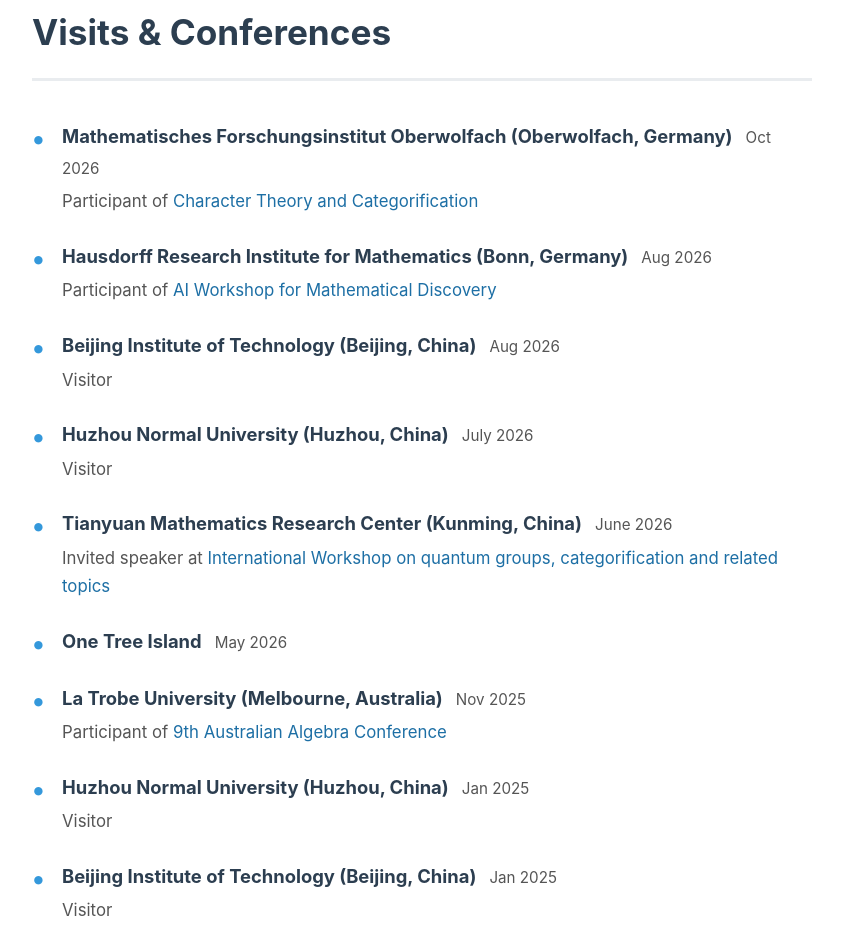
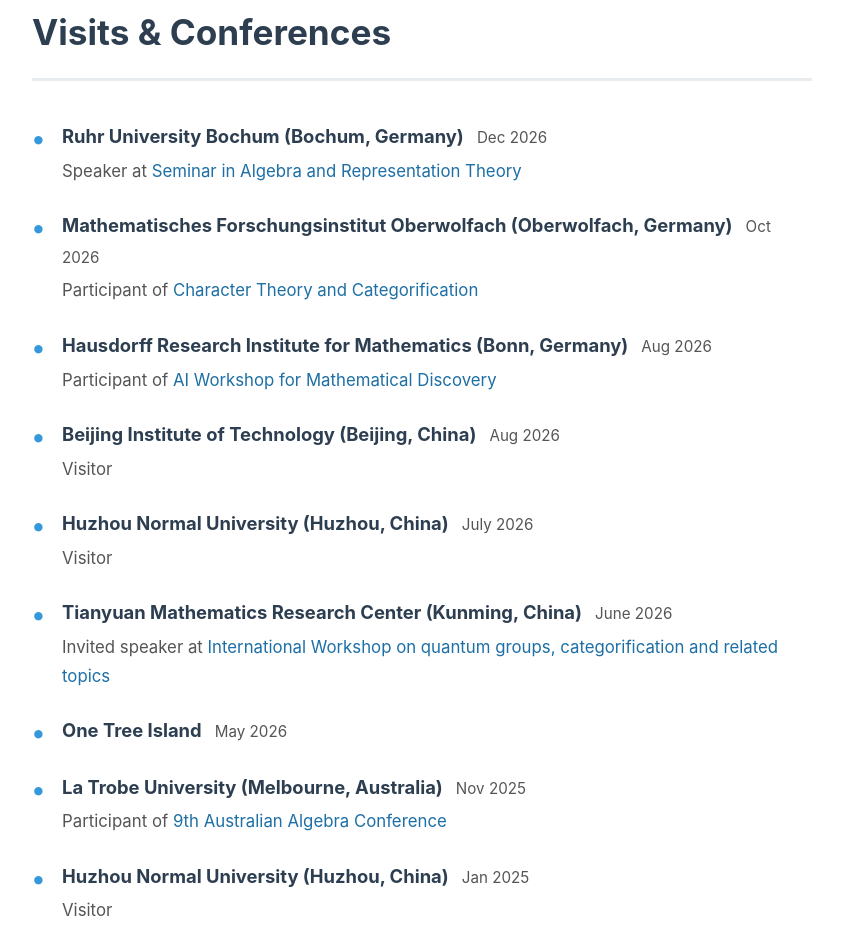
Before and after one commit to taoqin-math/taoqin-math.github.io, a plain HTML site: page talks.html in a window 1280 px wide. Shown: the part 1437-2362 px from the top of the page, without its empty margins (368-1211 px from the left). Drawn offline with Linux system fonts and the light colour scheme.

Commit message:
Add December 2026 Ruhr University Bochum seminar visit

```diff
--- a/talks.html
+++ b/talks.html
@@ -130,6 +130,11 @@
         <h2 class="section-title" style="margin-top: 80px; overflow-wrap: anywhere;">Visits & Conferences</h2>
         <ul class="modern-list">
             <li>
+                <span class="list-header">Ruhr University Bochum (Bochum, Germany)</span> <span class="list-date">Dec 2026</span><br>
+                <span class="list-details">Speaker at <a href="https://math.ruhr-uni-bochum.de/fakultaet/arbeitsbereiche/algebra/research-team-baur/research-seminars/">Seminar in Algebra and Representation Theory</a></span>
+            </li>
+
+            <li>
                 <span class="list-header">Mathematisches Forschungsinstitut Oberwolfach (Oberwolfach, Germany)</span> <span class="list-date">Oct 2026</span><br>
                 <span class="list-details">Participant of <a href="https://www.mfo.de/scientific-program/meetings/annual-program-flyer-2026.pdf">Character Theory and Categorification</a></span>
             </li>
```
